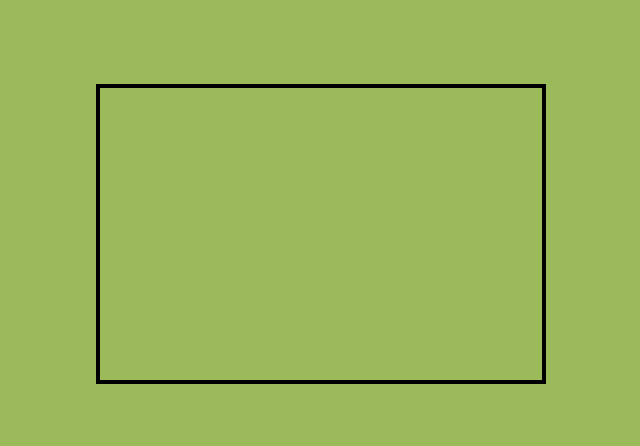
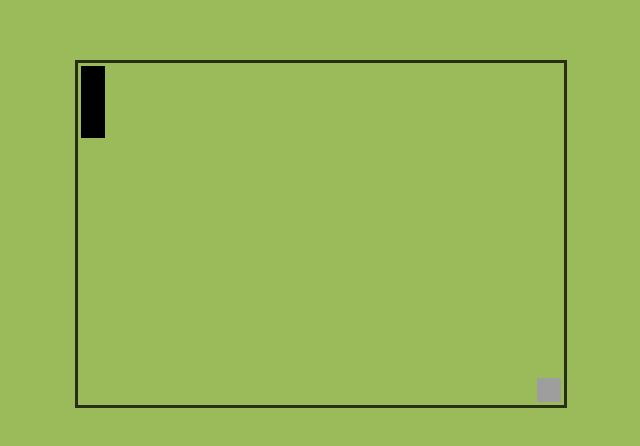
Before and after one commit to cherryday/ts-snake-game, a website built with webpack: page src/index.html in a window 1280 px wide. Shown: the part 166-612 px from the top of the page, without its empty margins (319-959 px from the left). Built offline with nearby package versions, Linux system fonts and the light colour scheme.

Commit message:
View class

```diff
--- a/src/assets/style.css
+++ b/src/assets/style.css
@@ -19,6 +19,10 @@ button {
   color: inherit;
 }
 
+canvas {
+  display: block;
+}
+
 .main {
   position: relative;
 }
@@ -33,9 +37,6 @@ button {
 
 .container {
   position: relative;
-  height: 300px;
-  width: 450px;
-  border: 4px solid #000;
 }
 
 .overlay {
--- a/src/main.ts
+++ b/src/main.ts
@@ -1,2 +1,5 @@
 import { GameController } from './snake/GameController'
 import './assets/style.css'
+
+const gameController = new GameController()
+gameController.start()
--- a/src/snake/Board.ts
+++ b/src/snake/Board.ts
@@ -23,11 +23,9 @@ export class Board {
   }
 
   private init () {
-    for (let r = 0; r < this.rowCount; r++) {
-      for (let c = 0; c < this.colCount; c++) {
-        this.cells[r][c] = new Cell(r, c)
-      }
-    }
+    this.cells = [...Array(this.rowCount)].map((_, y) => {
+      return [...Array(this.colCount)].map((__, x) => new Cell(x, y))
+    })
   }
 
   getCellNextLineOrDefault (cell: Cell): Cell {
@@ -39,7 +37,7 @@ export class Board {
     if (x > this.colCount - 1) x = 0
     if (x < 0) x = this.colCount - 1
 
-    return this.cells[x][y]
+    return this.cells[y][x]
   }
 
   getAllCells (): Cell[] {
--- a/src/snake/Cell.ts
+++ b/src/snake/Cell.ts
@@ -5,14 +5,12 @@ export enum CellContent {
 }
 
 export class Cell {
-  private x
-  private y
   private content = CellContent.EMPTY
 
-  constructor (x: number, y: number) {
-    this.x = x
-    this.y = y
-  }
+  constructor (
+    private x: number,
+    private y: number
+  ) {}
 
   get getX () {
     return this.x
--- a/src/snake/Food.ts
+++ b/src/snake/Food.ts
@@ -4,6 +4,7 @@ export class Food {
   private cell
 
   constructor (cell: Cell) {
+    cell.setContent = CellContent.FOOD
     this.cell = cell
   }
 
--- a/src/snake/Game.ts
+++ b/src/snake/Game.ts
@@ -2,14 +2,23 @@ import { Food } from './Food'
 import { Board } from './Board'
 import { Cell } from './Cell'
 import { Snake, SnakeDirection } from './Snake'
+import { View } from './View'
 import { GameLoop } from './GameLoop'
 
 export class Game {
   private board = new Board()
-  private snake = new Snake([])
-  private food = new Food(new Cell(0, 0))
-  // Context ?
-  private gameLoop = new GameLoop(500, this.loopCallback)
+  private snake = new Snake(this.getInitSnakeCells())
+  private food = new Food(this.board.getRandomFreeCell())
+  private view = new View(this.board, this.snake, this.food)
+  private gameLoop = new GameLoop(500, this.loopCallback.bind(this))
+
+  private getInitSnakeCells () {
+    return [
+      this.board.getCells[0][0],
+      this.board.getCells[1][0],
+      this.board.getCells[2][0],
+    ]
+  }
 
   private checkSnakeEat (): boolean {
     const foodCell = this.food.getCell
@@ -40,9 +49,11 @@ export class Game {
   private loopCallback () {
     this.moveSnake()
 
-    if (this.checkSnakeEat()) {
-      this.snakeEat()
-    }
+    // if (this.checkSnakeEat()) {
+    //   this.snakeEat()
+    // }
+
+    this.view.render()
   }
 
   changeSnakeDirection (direction: SnakeDirection) {
@@ -50,6 +61,7 @@ export class Game {
   }
 
   start () {
+    // this.view.render()
     this.gameLoop.start()
   }
 }
--- a/src/snake/GameController.ts
+++ b/src/snake/GameController.ts
@@ -9,7 +9,7 @@ export class GameController {
   }
 
   private init () {
-    document.addEventListener('keydown', this.keydownHandler)
+    document.addEventListener('keydown', event => this.keydownHandler(event))
   }
 
   destroy () {
@@ -26,6 +26,7 @@ export class GameController {
         this.game.changeSnakeDirection(SnakeDirection.Top)
         break
       case 'ArrowRight':
+        console.log(this.game)
         this.game.changeSnakeDirection(SnakeDirection.Right)
         break
       case 'ArrowDown':
--- a/src/snake/GameLoop.ts
+++ b/src/snake/GameLoop.ts
@@ -12,14 +12,14 @@ export class GameLoop {
   }
 
   private RAFHandler (timestamp: number) {
-    this.RAFId = window.requestAnimationFrame(this.RAFHandler)
+    this.RAFId = window.requestAnimationFrame(this.RAFHandler.bind(this))
     if ((timestamp - this.lastTime) < this.delay) return
     this.lastTime = timestamp
     this.callback()
   }
 
   start () {
-    this.RAFId = window.requestAnimationFrame(this.RAFHandler)
+    this.RAFId = window.requestAnimationFrame(this.RAFHandler.bind(this))
   }
 
   stop () {
--- a/src/snake/Snake.ts
+++ b/src/snake/Snake.ts
@@ -12,6 +12,7 @@ export class Snake {
   private direction = SnakeDirection.Bottom
 
   constructor (cells: Cell[]) {
+    cells.forEach(cell => cell.setContent = CellContent.SNAKE)
     this.cells = cells
   }
 
@@ -42,7 +43,7 @@ export class Snake {
     if (this.direction === SnakeDirection.Top) y--
     if (this.direction === SnakeDirection.Right) x++
     if (this.direction === SnakeDirection.Bottom) y++
-    if (this.direction === SnakeDirection.Top) x--
+    if (this.direction === SnakeDirection.Left) x--
 
     return new Cell(x, y)
   }
--- a/src/snake/View.ts
+++ b/src/snake/View.ts
@@ -1,3 +1,69 @@
+import { Board } from './Board'
+import { Snake } from './Snake'
+import { Food } from './Food'
+
 export class View {
+  private canvas = <HTMLCanvasElement> document.getElementById('canvas')!
+  private ctx = this.canvas.getContext('2d')!
+  private cellSize = 24
+  private padding = 6
+  private primaryColor = 'rgba(0, 0, 0, 0.75)'
+  private secondColor = ''
 
+  constructor (
+    private board: Board,
+    private snake: Snake,
+    private food: Food
+  ) {
+    this.init()
+  }
+
+  private drawBoard () {
+    this.ctx.lineWidth = 6
+    this.ctx.strokeStyle = this.primaryColor
+    this.ctx.strokeRect(0, 0, this.canvas.width, this.canvas.height)
+  }
+
+  private drawSnake () {
+    this.snake.getCells.forEach(cell => {
+      this.ctx.fillStyle = '#000'
+      this.ctx.fillRect(
+        cell.getX * this.cellSize + this.padding,
+        cell.getY * this.cellSize + this.padding,
+        this.cellSize,
+        this.cellSize
+      )
+    })
+  }
+
+  private drawFood () {
+    const image = new Image()
+    image.src = 'https://cdn.icon-icons.com/icons2/1166/PNG/512/1488897578-apple_81769.png'
+    image.onload = () => {
+      this.ctx.drawImage(
+        image,
+        19 * this.cellSize + this.padding,
+        13 * this.cellSize + this.padding,
+        this.cellSize,
+        this.cellSize
+      )
+    }
+  }
+
+  private clear () {
+    this.ctx.clearRect(0, 0, this.canvas.width, this.canvas.height)
+  }
+
+  private init () {
+    this.canvas.width = this.board.getColCount * this.cellSize + this.padding * 2
+    this.canvas.height = this.board.getRowCount * this.cellSize + this.padding * 2
+    this.drawBoard()
+  }
+
+  render () {
+    this.clear()
+    this.drawBoard()
+    this.drawSnake()
+    this.drawFood()
+  }
 }
```
Also changed, not shown: src/assets/food.png (added), 1 other file.
